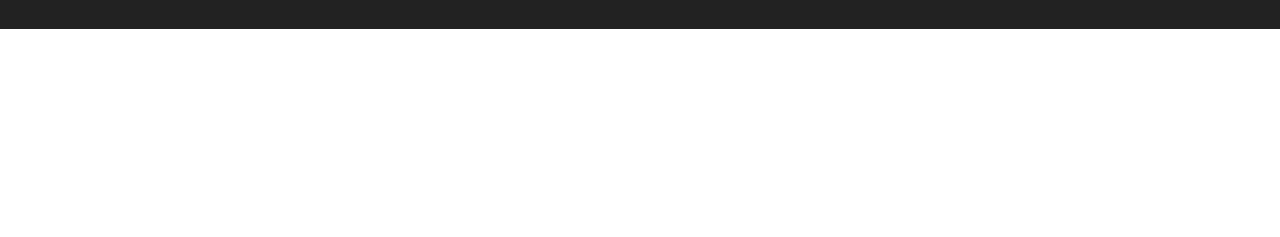
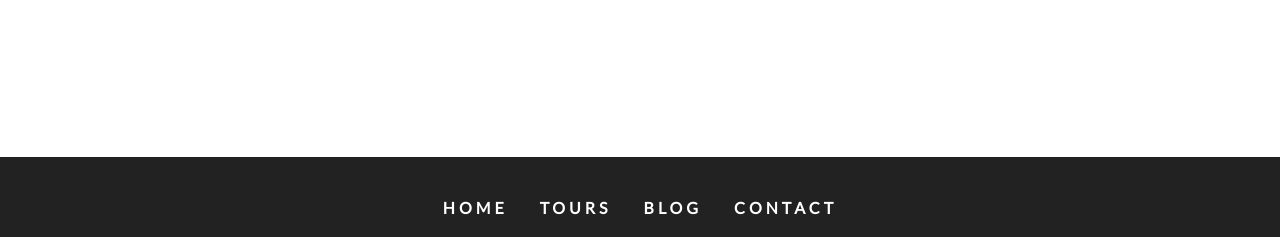
Before and after one commit to itsaiub/gatsby-tourguide-project, a Gatsby site: page /blog in a window 1280 px wide. Shown: the part 416-653 px from the top of the page. Built offline with nearby package versions, Linux system fonts and the light colour scheme; Gatsby itself is replaced by a stand-in of ours.

Commit message:
footer sticked to bottom

```diff
--- a/src/components/Layout.js
+++ b/src/components/Layout.js
@@ -6,11 +6,11 @@ import "./layout.css"
 
 const Layout = ({ children }) => {
   return (
-    <>
+    <main>
       <NavBar />
       {children}
       <Footer />
-    </>
+    </main>
   )
 }
 
```
